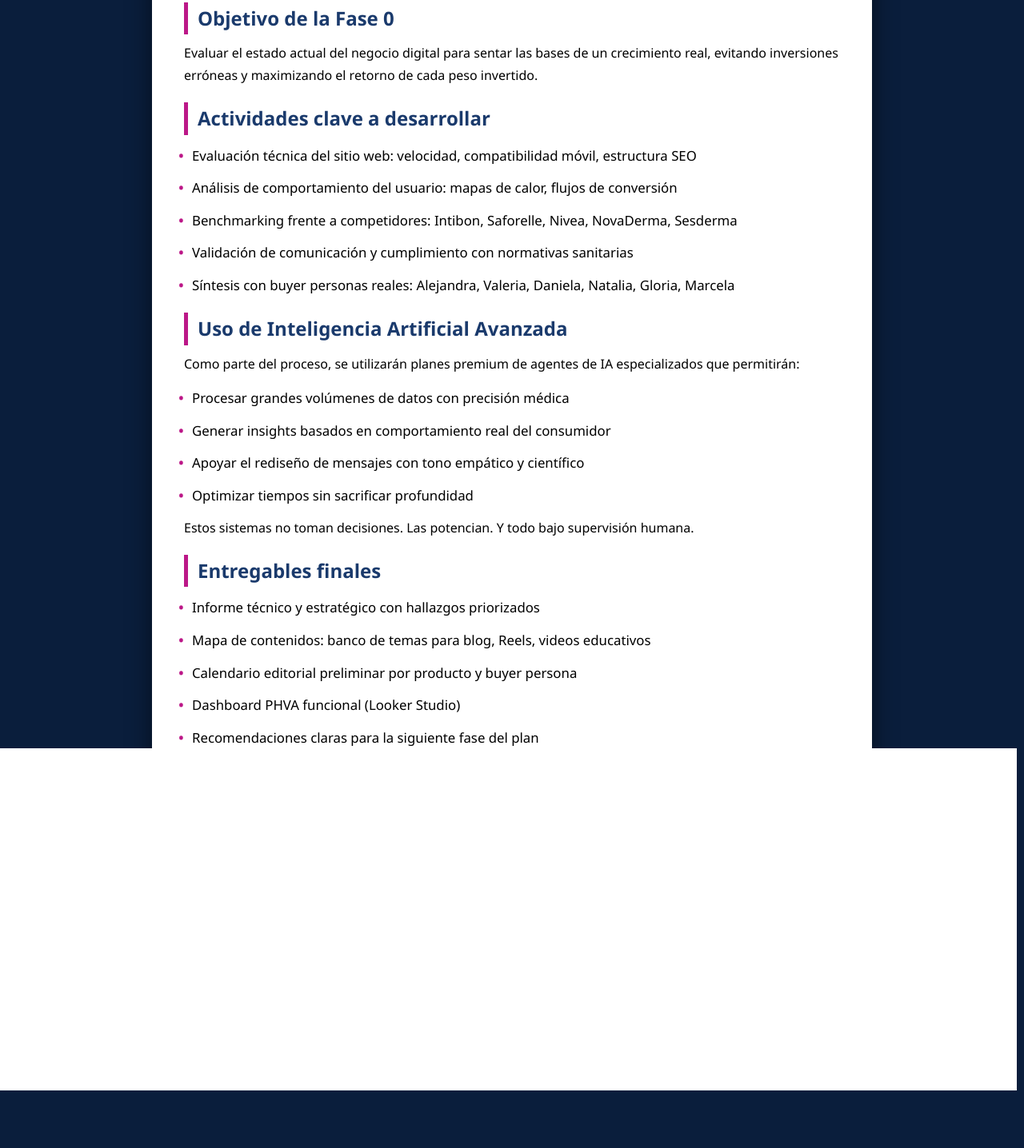
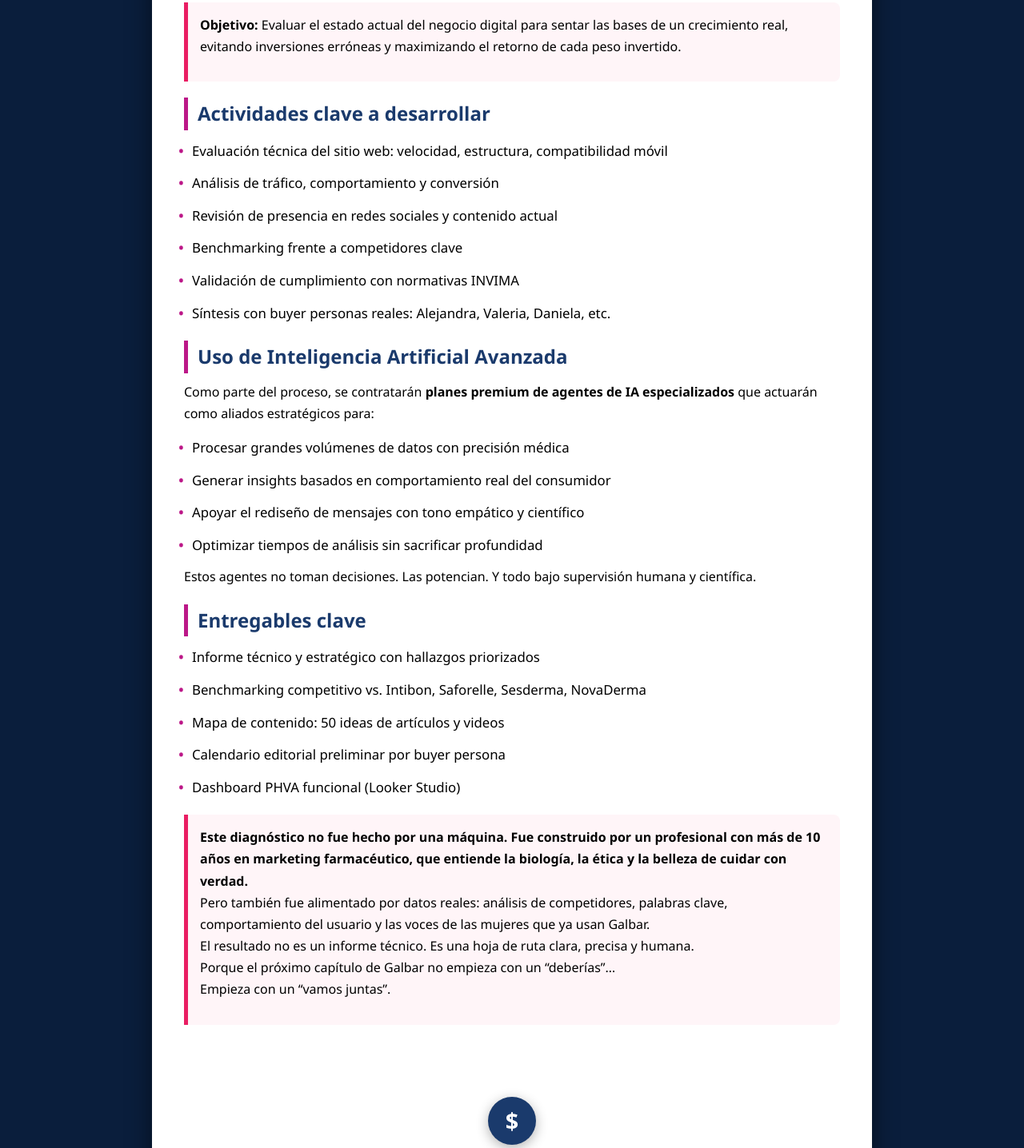
Before and after one commit to drpineros/galbar, a plain HTML site: page fase0.html in a window 1280 px wide. Shown: the part 589-2025 px from the top of the page at 80% size. Before the commit the page ends 1953 px from the top, so only its background shows below. Drawn offline with Linux system fonts and the light colour scheme.

Commit message:
Add files via upload

```diff
--- a/fase0.html
+++ b/fase0.html
@@ -98,6 +98,28 @@
       border-radius: 0 8px 8px 0;
     }
 
+    .cost-btn {
+      display: block;
+      width: 60px;
+      height: 60px;
+      margin: 30px auto;
+      background: #1a3a6c;
+      color: white;
+      text-decoration: none;
+      font-size: 1.8rem;
+      font-weight: bold;
+      border-radius: 50%;
+      line-height: 60px;
+      text-align: center;
+      box-shadow: 0 4px 15px rgba(0, 0, 0, 0.3);
+      transition: transform 0.2s, background 0.2s;
+    }
+
+    .cost-btn:hover {
+      transform: translateY(-3px);
+      background: #0d2140;
+    }
+
     .nav-arrows {
       text-align: center;
       margin-top: 40px;
@@ -130,6 +152,7 @@
       h1 { font-size: 1.8rem; }
       h3 { font-size: 1.3rem; }
       main { padding: 20px; }
+      .container { margin: 10px; }
     }
   </style>
 </head>
@@ -139,7 +162,7 @@
 
     <header>
       <h1>🔍 Fase 0: Diagnóstico Estratégico</h1>
-      <p class="subtitle">Evaluación técnica, analítica y de mercado</p>
+      <p class="subtitle">Evaluación para transformar con propósito</p>
     </header>
 
     <main>
@@ -148,49 +171,55 @@
 
       <p><strong>Para:</strong> <br>Dra. Liliana Gallego, Dra. Natalia Barreto, Dra. Ana María Barreto<br>Fundadoras y líderes de Galbar</p>
 
-      <p>Este diagnóstico no fue hecho para corregir errores. Fue pensado para descubrir cómo potenciar todo lo que ya funciona en Galbar.</p>
+      <p>Este diagnóstico no fue hecho para corregir lo que existe. Fue pensado para descubrir cómo potenciar todo lo que ya funciona en Galbar.</p>
 
       <p>Con base en sus productos bio-compatibles, su enfoque científico y su compromiso con la salud íntima femenina, esta evaluación busca identificar oportunidades reales para escalar ventas desde febrero 2026, con un plan sostenible, ético y medible.</p>
 
-      <h3>Objetivo de la Fase 0</h3>
-      <p>Evaluar el estado actual del negocio digital para sentar las bases de un crecimiento real, evitando inversiones erróneas y maximizando el retorno de cada peso invertido.</p>
+      <div class="highlight">
+        <p><strong>Objetivo:</strong> Evaluar el estado actual del negocio digital para sentar las bases de un crecimiento real, evitando inversiones erróneas y maximizando el retorno de cada peso invertido.</p>
+      </div>
 
       <h3>Actividades clave a desarrollar</h3>
       <ul>
-        <li>Evaluación técnica del sitio web: velocidad, compatibilidad móvil, estructura SEO</li>
-        <li>Análisis de comportamiento del usuario: mapas de calor, flujos de conversión</li>
-        <li>Benchmarking frente a competidores: Intibon, Saforelle, Nivea, NovaDerma, Sesderma</li>
-        <li>Validación de comunicación y cumplimiento con normativas sanitarias</li>
-        <li>Síntesis con buyer personas reales: Alejandra, Valeria, Daniela, Natalia, Gloria, Marcela</li>
+        <li>Evaluación técnica del sitio web: velocidad, estructura, compatibilidad móvil</li>
+        <li>Análisis de tráfico, comportamiento y conversión</li>
+        <li>Revisión de presencia en redes sociales y contenido actual</li>
+        <li>Benchmarking frente a competidores clave</li>
+        <li>Validación de cumplimiento con normativas INVIMA</li>
+        <li>Síntesis con buyer personas reales: Alejandra, Valeria, Daniela, etc.</li>
       </ul>
 
       <h3>Uso de Inteligencia Artificial Avanzada</h3>
-      <p>Como parte del proceso, se utilizarán planes premium de agentes de IA especializados que permitirán:</p>
+      <p>Como parte del proceso, se contratarán <strong>planes premium de agentes de IA especializados</strong> que actuarán como aliados estratégicos para:</p>
       <ul>
         <li>Procesar grandes volúmenes de datos con precisión médica</li>
         <li>Generar insights basados en comportamiento real del consumidor</li>
         <li>Apoyar el rediseño de mensajes con tono empático y científico</li>
-        <li>Optimizar tiempos sin sacrificar profundidad</li>
+        <li>Optimizar tiempos de análisis sin sacrificar profundidad</li>
       </ul>
-      <p>Estos sistemas no toman decisiones. Las potencian. Y todo bajo supervisión humana.</p>
+      <p>Estos agentes no toman decisiones. Las potencian. Y todo bajo supervisión humana y científica.</p>
 
-      <h3>Entregables finales</h3>
+      <h3>Entregables clave</h3>
       <ul>
         <li>Informe técnico y estratégico con hallazgos priorizados</li>
-        <li>Mapa de contenidos: banco de temas para blog, Reels, videos educativos</li>
-        <li>Calendario editorial preliminar por producto y buyer persona</li>
+        <li>Benchmarking competitivo vs. Intibon, Saforelle, Sesderma, NovaDerma</li>
+        <li>Mapa de contenido: 50 ideas de artículos y videos</li>
+        <li>Calendario editorial preliminar por buyer persona</li>
         <li>Dashboard PHVA funcional (Looker Studio)</li>
-        <li>Recomendaciones claras para la siguiente fase del plan</li>
       </ul>
 
       <div class="highlight">
-        <p><strong>Este no es un informe técnico frío. Es una radiografía clara del momento presente.</strong><br>
-        Una base sólida para construir el próximo capítulo de Galbar.<br>
-        Porque antes de transformar, debemos entender.<br>
-        Y ahora, ya sabemos por dónde empezar.</p>
+        <p><strong>Este diagnóstico no fue hecho por una máquina. Fue construido por un profesional con más de 10 años en marketing farmacéutico, que entiende la biología, la ética y la belleza de cuidar con verdad.</strong><br>
+        Pero también fue alimentado por datos reales: análisis de competidores, palabras clave, comportamiento del usuario y las voces de las mujeres que ya usan Galbar.<br>
+        El resultado no es un informe técnico. Es una hoja de ruta clara, precisa y humana.<br>
+        Porque el próximo capítulo de Galbar no empieza con un “deberías”…<br>
+        Empieza con un “vamos juntas”.</p>
       </div>
 
     </main>
+
+    <!-- Botón de enlace a fase0pesos.html -->
+    <a href="fase0pesos.html" class="cost-btn">$</a>
 
     <div class="nav-arrows">
       <a href="carta.html" class="arrow-btn">◀ Anterior</a>
```
